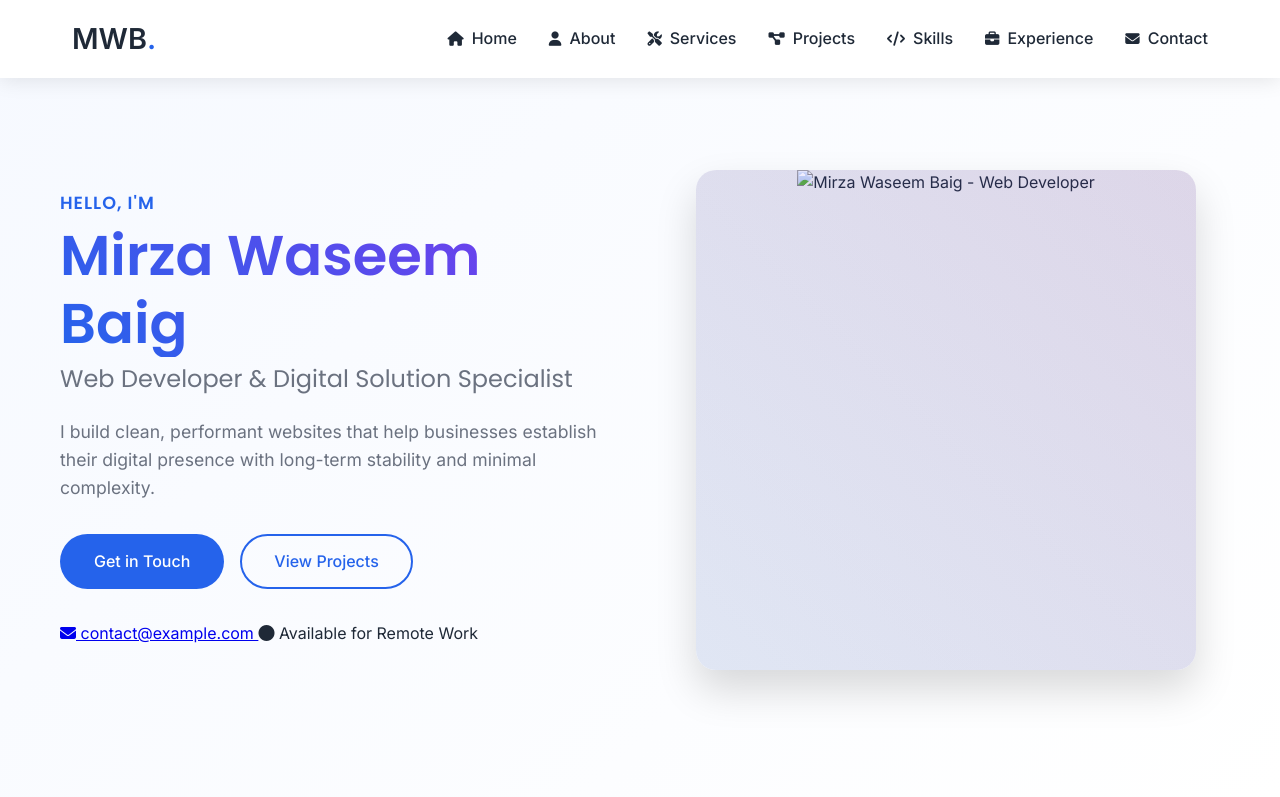
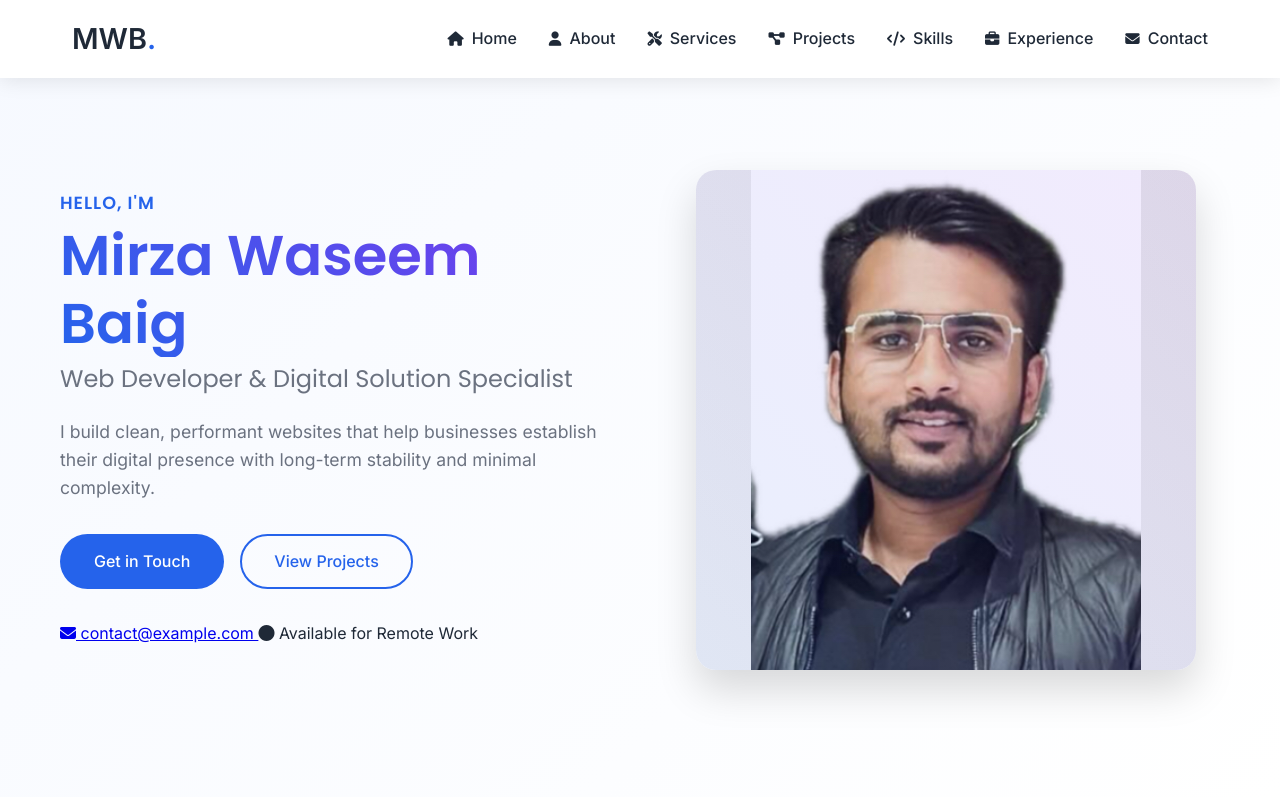
Before and after one commit to Mirza5159/Updated-Resume, a plain HTML site: page index.html in a window 1280 px wide. Shown: the top 797 px of the page. Drawn offline with nearby package versions, Linux system fonts and the light colour scheme.

Commit message:
Update index.html

```diff
--- a/index.html
+++ b/index.html
@@ -68,7 +68,7 @@
             </div>
             <div class="hero-image" data-aos="fade-left">
                 <div class="image-container">
-                    <img src="images/profile.sadaf.jpeg" alt="Mirza Waseem Baig - Web Developer">
+                    <img src="profile.sadaf.jpeg" alt="Mirza Waseem Baig - Web Developer">
                     <div class="image-overlay"></div>
                 </div>
             </div>
@@ -424,4 +424,5 @@
     <!-- External JavaScript -->
     <script src="script.js"></script>
 </body>
+
 </html>
```
